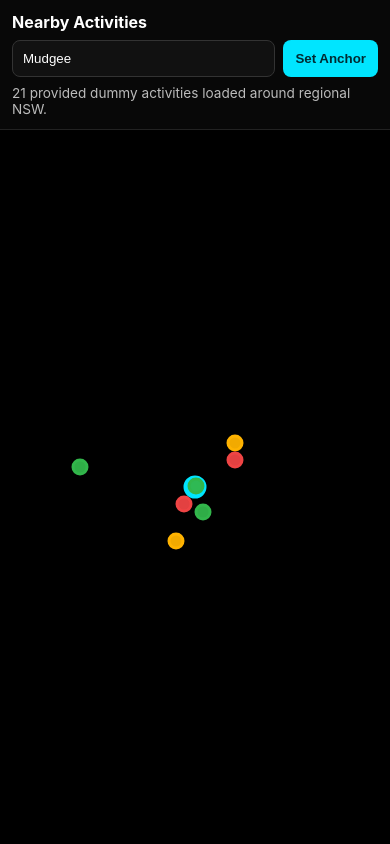
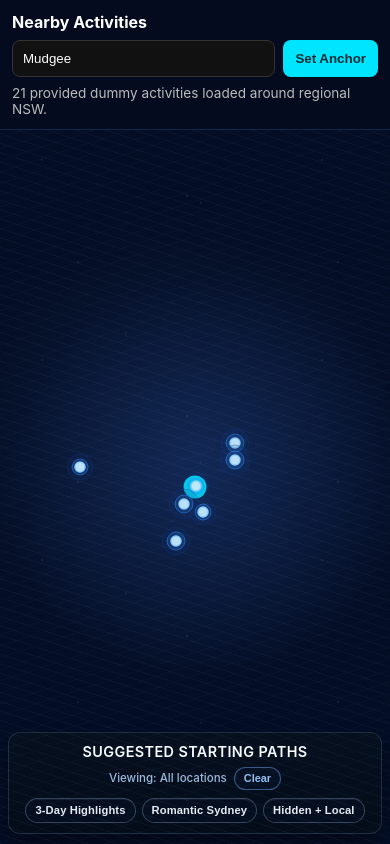
Before and after one commit to BrankP/anothertestspace, a React (Vite) app: page / in a window 390 px wide. Built offline with nearby package versions, Linux system fonts and the light colour scheme.

Commit message:
Fix leaflet map positioning for texture overlay

```diff
--- a/src/App.tsx
+++ b/src/App.tsx
@@ -18,6 +18,25 @@ export type Activity = {
   rating: number;
   distanceKm: number;
   experience: string;
+  traits: ActivityTrait[];
+};
+
+export type ActivityTrait =
+  | 'iconic'
+  | 'interactive'
+  | 'outdoor'
+  | 'scenic'
+  | 'sociable'
+  | 'walkable'
+  | 'personalised'
+  | 'culture';
+
+type SuggestedPath = 'highlights' | 'romantic' | 'hiddenLocal';
+
+const pathConfig: Record<SuggestedPath, { label: string; traits: ActivityTrait[] }> = {
+  highlights: { label: '3-Day Highlights', traits: ['iconic', 'interactive', 'outdoor'] },
+  romantic: { label: 'Romantic Sydney', traits: ['scenic', 'sociable', 'walkable'] },
+  hiddenLocal: { label: 'Hidden + Local', traits: ['personalised', 'culture'] }
 };
 
 const anchorLookup: Record<string, Anchor> = {
@@ -27,32 +46,33 @@ const anchorLookup: Record<string, Anchor> = {
 };
 
 const allActivities: Activity[] = [
-  { id: '1', name: 'Burnbrae Wines', lat: -32.57934, lng: 149.50879, address: '548 Hill End Rd, Mudgee NSW 2850', website: 'burnbraewines.com.au', phone: '+61 2 6373 3504', rating: 4.7, distanceKm: 7.6, experience: 'Estate tasting flight and vineyard walk with sunset views.' },
-  { id: '2', name: 'The Barn Restaurant', lat: -32.56532, lng: 149.61548, address: '17 Market St, Mudgee NSW 2850', website: 'thebarnmudgee.com.au', phone: '+61 2 6372 1108', rating: 4.6, distanceKm: 3.9, experience: 'Farm-to-table dinner with a chef tasting menu.' },
-  { id: '3', name: 'Clover Cellars', lat: -32.57509, lng: 149.61531, address: '9 Winery Ln, Mudgee NSW 2850', website: 'clovercellars.au', phone: '+61 2 6372 4411', rating: 4.5, distanceKm: 3.4, experience: 'Small-batch reds and cellar-door storytelling session.' },
-  { id: '4', name: 'Mudgee Golf Club', lat: -32.60532, lng: 149.59347, address: '36 Robertson St, Mudgee NSW 2850', website: 'mudgeegolf.com', phone: '+61 2 6372 1811', rating: 4.4, distanceKm: 1.8, experience: '9-hole social round with equipment hire included.' },
-  { id: '5', name: 'Avisford Nature Reserve', lat: -32.62211, lng: 149.57508, address: 'Avisford Track, Mudgee NSW 2850', website: 'visitmudgee.com/avisford', phone: '+61 2 6378 2850', rating: 4.3, distanceKm: 3.7, experience: 'Guided bush walk with native wildlife spotting.' },
-  { id: '6', name: 'Lowe Family Wine Co', lat: -32.6005, lng: 149.5801, address: '327 Tinja Ln, Mudgee NSW 2850', website: 'lowewine.com.au', phone: '+61 2 6372 0800', rating: 4.8, distanceKm: 1.5, experience: 'Premium wine tasting paired with regional cheese board.' },
-  { id: '7', name: 'Mudgee Brewing Company', lat: -32.5902, lng: 149.5887, address: 'Unit 5 Church St, Mudgee NSW 2850', website: 'mudgeebrewingco.au', phone: '+61 2 6372 2299', rating: 4.5, distanceKm: 0.2, experience: 'Craft beer paddle and behind-the-scenes brew tour.' },
-  { id: '8', name: 'Gulgong Pony Club', lat: -32.33172, lng: 149.53071, address: 'Racecourse Rd, Gulgong NSW 2852', website: 'gulgongponyclub.org.au', phone: '+61 2 6374 1133', rating: 4.2, distanceKm: 29.4, experience: 'Family horse-riding lesson with beginner coaching.' },
-  { id: '9', name: 'Gulgong Pioneers Museum', lat: -32.36051, lng: 149.53526, address: '56 Herbert St, Gulgong NSW 2852', website: 'gulgongmuseum.au', phone: '+61 2 6374 2050', rating: 4.6, distanceKm: 26.2, experience: 'Local heritage exhibits and interactive gold-rush stories.' },
-  { id: '10', name: 'Gulgong Gold Experience', lat: -32.3458, lng: 149.5314, address: '12 Goldfields Way, Gulgong NSW 2852', website: 'gulgonggoldexperience.au', phone: '+61 2 6374 9022', rating: 4.3, distanceKm: 27.8, experience: 'Hands-on panning activity with guided history talk.' },
-  { id: '11', name: 'Prince of Wales Opera House', lat: -32.3552, lng: 149.5321, address: '97 Mayne St, Gulgong NSW 2852', website: 'powoperahouse.com.au', phone: '+61 2 6374 9900', rating: 4.7, distanceKm: 26.8, experience: 'Live performance venue tour and backstage access.' },
-  { id: '12', name: 'Gulgong Holtermann Museum', lat: -32.3579, lng: 149.5348, address: '123 Mayne St, Gulgong NSW 2852', website: 'holtermannmuseum.au', phone: '+61 2 6374 1240', rating: 4.4, distanceKm: 26.5, experience: 'Photography archive and local community stories.' },
-  { id: '13', name: 'Gulgong Markets', lat: -32.3491, lng: 149.5332, address: 'Anzac Park, Gulgong NSW 2852', website: 'gulgongmarkets.org', phone: '+61 2 6374 8765', rating: 4.1, distanceKm: 27.2, experience: 'Weekend stalls with handmade crafts and produce.' },
-  { id: '14', name: 'Gulgong Brewery', lat: -32.3405, lng: 149.5299, address: '8 Brewery Lane, Gulgong NSW 2852', website: 'gulgongbrewery.au', phone: '+61 2 6374 3001', rating: 4.2, distanceKm: 28.1, experience: 'Microbrew tasting room with live acoustic sessions.' },
-  { id: '15', name: 'Pegasus Putt Putt', lat: -32.26387, lng: 148.65287, address: '42 Family Fun Rd, Dubbo NSW 2830', website: 'pegasusputtputt.com.au', phone: '+61 2 6882 7711', rating: 4.0, distanceKm: 63.7, experience: 'Mini-golf course with lights and themed holes.' },
-  { id: '16', name: 'Dundullimal Homestead', lat: -32.28593, lng: 148.60326, address: '23L Obley Rd, Dubbo NSW 2830', website: 'dundullimal.org.au', phone: '+61 2 6884 5250', rating: 4.6, distanceKm: 68.1, experience: 'Historic homestead tour with volunteer guides.' },
-  { id: '17', name: 'Dubbo Zoo', lat: -32.27294, lng: 148.58438, address: 'Obley Rd, Dubbo NSW 2830', website: 'taronga.org.au/dubbo-zoo', phone: '+61 2 6881 1400', rating: 4.8, distanceKm: 70.4, experience: 'Open-range safari loop with keeper talks.' },
-  { id: '18', name: 'Dubbo Observatory', lat: -32.2932, lng: 148.58395, address: '17L Camp Rd, Dubbo NSW 2830', website: 'dubboobservatory.com.au', phone: '+61 2 6885 1555', rating: 4.7, distanceKm: 71.5, experience: 'Night-sky telescope session with astronomy guides.' },
-  { id: '19', name: 'Old Dubbo Gaol', lat: -32.2561, lng: 148.6024, address: '90 Macquarie St, Dubbo NSW 2830', website: 'olddubbogaol.com.au', phone: '+61 2 6801 4460', rating: 4.4, distanceKm: 67.2, experience: 'Immersive historic prison walkthrough and exhibits.' },
-  { id: '20', name: 'Taronga Western Plains Cafe', lat: -32.2708, lng: 148.5895, address: 'Taronga Dr, Dubbo NSW 2830', website: 'tarongacafe.au', phone: '+61 2 6881 1540', rating: 4.1, distanceKm: 69.8, experience: 'Casual brunch stop with zoo-view seating.' },
-  { id: '21', name: 'Dubbo Regional Theatre', lat: -32.2547, lng: 148.6011, address: 'Wingewarra St, Dubbo NSW 2830', website: 'dubbotheatre.com.au', phone: '+61 2 6801 4378', rating: 4.5, distanceKm: 67.4, experience: 'Evening performance with foyer drinks package.' }
+  { id: '1', name: 'Burnbrae Wines', lat: -32.57934, lng: 149.50879, address: '548 Hill End Rd, Mudgee NSW 2850', website: 'burnbraewines.com.au', phone: '+61 2 6373 3504', rating: 4.7, distanceKm: 7.6, experience: 'Estate tasting flight and vineyard walk with sunset views.', traits: ['iconic', 'scenic', 'culture'] },
+  { id: '2', name: 'The Barn Restaurant', lat: -32.56532, lng: 149.61548, address: '17 Market St, Mudgee NSW 2850', website: 'thebarnmudgee.com.au', phone: '+61 2 6372 1108', rating: 4.6, distanceKm: 3.9, experience: 'Farm-to-table dinner with a chef tasting menu.', traits: ['sociable', 'walkable', 'personalised'] },
+  { id: '3', name: 'Clover Cellars', lat: -32.57509, lng: 149.61531, address: '9 Winery Ln, Mudgee NSW 2850', website: 'clovercellars.au', phone: '+61 2 6372 4411', rating: 4.5, distanceKm: 3.4, experience: 'Small-batch reds and cellar-door storytelling session.', traits: ['interactive', 'culture', 'personalised'] },
+  { id: '4', name: 'Mudgee Golf Club', lat: -32.60532, lng: 149.59347, address: '36 Robertson St, Mudgee NSW 2850', website: 'mudgeegolf.com', phone: '+61 2 6372 1811', rating: 4.4, distanceKm: 1.8, experience: '9-hole social round with equipment hire included.', traits: ['outdoor', 'walkable', 'sociable'] },
+  { id: '5', name: 'Avisford Nature Reserve', lat: -32.62211, lng: 149.57508, address: 'Avisford Track, Mudgee NSW 2850', website: 'visitmudgee.com/avisford', phone: '+61 2 6378 2850', rating: 4.3, distanceKm: 3.7, experience: 'Guided bush walk with native wildlife spotting.', traits: ['scenic', 'outdoor', 'iconic'] },
+  { id: '6', name: 'Lowe Family Wine Co', lat: -32.6005, lng: 149.5801, address: '327 Tinja Ln, Mudgee NSW 2850', website: 'lowewine.com.au', phone: '+61 2 6372 0800', rating: 4.8, distanceKm: 1.5, experience: 'Premium wine tasting paired with regional cheese board.', traits: ['culture', 'sociable', 'iconic'] },
+  { id: '7', name: 'Mudgee Brewing Company', lat: -32.5902, lng: 149.5887, address: 'Unit 5 Church St, Mudgee NSW 2850', website: 'mudgeebrewingco.au', phone: '+61 2 6372 2299', rating: 4.5, distanceKm: 0.2, experience: 'Craft beer paddle and behind-the-scenes brew tour.', traits: ['interactive', 'sociable', 'culture'] },
+  { id: '8', name: 'Gulgong Pony Club', lat: -32.33172, lng: 149.53071, address: 'Racecourse Rd, Gulgong NSW 2852', website: 'gulgongponyclub.org.au', phone: '+61 2 6374 1133', rating: 4.2, distanceKm: 29.4, experience: 'Family horse-riding lesson with beginner coaching.', traits: ['interactive', 'outdoor', 'personalised'] },
+  { id: '9', name: 'Gulgong Pioneers Museum', lat: -32.36051, lng: 149.53526, address: '56 Herbert St, Gulgong NSW 2852', website: 'gulgongmuseum.au', phone: '+61 2 6374 2050', rating: 4.6, distanceKm: 26.2, experience: 'Local heritage exhibits and interactive gold-rush stories.', traits: ['culture', 'iconic', 'walkable'] },
+  { id: '10', name: 'Gulgong Gold Experience', lat: -32.3458, lng: 149.5314, address: '12 Goldfields Way, Gulgong NSW 2852', website: 'gulgonggoldexperience.au', phone: '+61 2 6374 9022', rating: 4.3, distanceKm: 27.8, experience: 'Hands-on panning activity with guided history talk.', traits: ['interactive', 'culture', 'scenic'] },
+  { id: '11', name: 'Prince of Wales Opera House', lat: -32.3552, lng: 149.5321, address: '97 Mayne St, Gulgong NSW 2852', website: 'powoperahouse.com.au', phone: '+61 2 6374 9900', rating: 4.7, distanceKm: 26.8, experience: 'Live performance venue tour and backstage access.', traits: ['iconic', 'culture', 'sociable'] },
+  { id: '12', name: 'Gulgong Holtermann Museum', lat: -32.3579, lng: 149.5348, address: '123 Mayne St, Gulgong NSW 2852', website: 'holtermannmuseum.au', phone: '+61 2 6374 1240', rating: 4.4, distanceKm: 26.5, experience: 'Photography archive and local community stories.', traits: ['personalised', 'culture', 'walkable'] },
+  { id: '13', name: 'Gulgong Markets', lat: -32.3491, lng: 149.5332, address: 'Anzac Park, Gulgong NSW 2852', website: 'gulgongmarkets.org', phone: '+61 2 6374 8765', rating: 4.1, distanceKm: 27.2, experience: 'Weekend stalls with handmade crafts and produce.', traits: ['sociable', 'walkable', 'outdoor'] },
+  { id: '14', name: 'Gulgong Brewery', lat: -32.3405, lng: 149.5299, address: '8 Brewery Lane, Gulgong NSW 2852', website: 'gulgongbrewery.au', phone: '+61 2 6374 3001', rating: 4.2, distanceKm: 28.1, experience: 'Microbrew tasting room with live acoustic sessions.', traits: ['sociable', 'personalised', 'interactive'] },
+  { id: '15', name: 'Pegasus Putt Putt', lat: -32.26387, lng: 148.65287, address: '42 Family Fun Rd, Dubbo NSW 2830', website: 'pegasusputtputt.com.au', phone: '+61 2 6882 7711', rating: 4.0, distanceKm: 63.7, experience: 'Mini-golf course with lights and themed holes.', traits: ['interactive', 'outdoor', 'walkable'] },
+  { id: '16', name: 'Dundullimal Homestead', lat: -32.28593, lng: 148.60326, address: '23L Obley Rd, Dubbo NSW 2830', website: 'dundullimal.org.au', phone: '+61 2 6884 5250', rating: 4.6, distanceKm: 68.1, experience: 'Historic homestead tour with volunteer guides.', traits: ['iconic', 'culture', 'personalised'] },
+  { id: '17', name: 'Dubbo Zoo', lat: -32.27294, lng: 148.58438, address: 'Obley Rd, Dubbo NSW 2830', website: 'taronga.org.au/dubbo-zoo', phone: '+61 2 6881 1400', rating: 4.8, distanceKm: 70.4, experience: 'Open-range safari loop with keeper talks.', traits: ['iconic', 'outdoor', 'interactive'] },
+  { id: '18', name: 'Dubbo Observatory', lat: -32.2932, lng: 148.58395, address: '17L Camp Rd, Dubbo NSW 2830', website: 'dubboobservatory.com.au', phone: '+61 2 6885 1555', rating: 4.7, distanceKm: 71.5, experience: 'Night-sky telescope session with astronomy guides.', traits: ['scenic', 'interactive', 'iconic'] },
+  { id: '19', name: 'Old Dubbo Gaol', lat: -32.2561, lng: 148.6024, address: '90 Macquarie St, Dubbo NSW 2830', website: 'olddubbogaol.com.au', phone: '+61 2 6801 4460', rating: 4.4, distanceKm: 67.2, experience: 'Immersive historic prison walkthrough and exhibits.', traits: ['culture', 'iconic', 'walkable'] },
+  { id: '20', name: 'Taronga Western Plains Cafe', lat: -32.2708, lng: 148.5895, address: 'Taronga Dr, Dubbo NSW 2830', website: 'tarongacafe.au', phone: '+61 2 6881 1540', rating: 4.1, distanceKm: 69.8, experience: 'Casual brunch stop with zoo-view seating.', traits: ['sociable', 'scenic', 'walkable'] },
+  { id: '21', name: 'Dubbo Regional Theatre', lat: -32.2547, lng: 148.6011, address: 'Wingewarra St, Dubbo NSW 2830', website: 'dubbotheatre.com.au', phone: '+61 2 6801 4378', rating: 4.5, distanceKm: 67.4, experience: 'Evening performance with foyer drinks package.', traits: ['culture', 'personalised', 'sociable'] }
 ];
 
 const App = () => {
   const [query, setQuery] = useState('Mudgee');
   const [anchor, setAnchor] = useState<Anchor>(anchorLookup.mudgee);
+  const [activePath, setActivePath] = useState<SuggestedPath | null>(null);
 
   const activities = useMemo(() => allActivities, []);
 
@@ -81,7 +101,43 @@ const App = () => {
       </header>
 
       <main className="map-wrap">
-        <ActivityMap anchor={anchor} activities={activities} />
+        <ActivityMap
+          anchor={anchor}
+          activities={activities}
+          highlightedTraits={activePath ? pathConfig[activePath].traits : []}
+        />
+        <section className="suggested-paths" aria-label="Suggested starting paths">
+          <h2>Suggested starting paths</h2>
+          <div className="viewing-row">
+            <p>Viewing: {activePath ? pathConfig[activePath].label : 'All locations'}</p>
+            <button type="button" className="clear-chip" onClick={() => setActivePath(null)}>
+              Clear
+            </button>
+          </div>
+          <div className="path-button-row">
+            <button
+              type="button"
+              className={`path-button ${activePath === 'highlights' ? 'path-button-active' : ''}`}
+              onClick={() => setActivePath('highlights')}
+            >
+              3-Day Highlights
+            </button>
+            <button
+              type="button"
+              className={`path-button ${activePath === 'romantic' ? 'path-button-active' : ''}`}
+              onClick={() => setActivePath('romantic')}
+            >
+              Romantic Sydney
+            </button>
+            <button
+              type="button"
+              className={`path-button ${activePath === 'hiddenLocal' ? 'path-button-active' : ''}`}
+              onClick={() => setActivePath('hiddenLocal')}
+            >
+              Hidden + Local
+            </button>
+          </div>
+        </section>
       </main>
     </div>
   );
--- a/src/styles.css
+++ b/src/styles.css
@@ -21,8 +21,8 @@ body,
 
 .top-panel {
   padding: 12px;
-  background: #080808;
-  border-bottom: 1px solid #222;
+  background: #040b1e;
+  border-bottom: 1px solid #122645;
 }
 
 .top-panel h1 {
@@ -60,13 +60,53 @@ body,
 }
 
 .map-wrap {
+  position: relative;
   min-height: 0;
+  background:
+    radial-gradient(circle at 22% 35%, rgba(60, 101, 188, 0.22), transparent 45%),
+    radial-gradient(circle at 78% 22%, rgba(36, 78, 164, 0.2), transparent 40%),
+    radial-gradient(circle at 60% 75%, rgba(25, 56, 122, 0.25), transparent 48%),
+    #020918;
+  overflow: hidden;
+}
+
+.map-wrap::before {
+  content: '';
+  position: absolute;
+  inset: 0;
+  pointer-events: none;
+  z-index: 350;
+  opacity: 0.42;
+  background:
+    radial-gradient(circle at 30% 60%, rgba(145, 188, 255, 0.2) 0 1px, transparent 1.5px),
+    radial-gradient(circle at 67% 28%, rgba(124, 170, 255, 0.18) 0 1px, transparent 1.5px),
+    repeating-linear-gradient(18deg, rgba(125, 165, 244, 0.1) 0 1px, transparent 1px 9px),
+    repeating-linear-gradient(-18deg, rgba(65, 113, 201, 0.08) 0 1px, transparent 1px 11px);
+  background-size: 260px 220px, 300px 260px, 100% 100%, 100% 100%;
+  mix-blend-mode: screen;
 }
 
 .leaflet-map {
+  position: relative;
   width: 100%;
   height: 100%;
-  background: #000;
+  background:
+    radial-gradient(circle at 52% 48%, rgba(31, 70, 145, 0.33), transparent 48%),
+    radial-gradient(circle at 48% 45%, rgba(92, 145, 238, 0.1), transparent 58%),
+    #030d24;
+}
+
+.leaflet-map::before {
+  content: '';
+  position: absolute;
+  inset: 0;
+  pointer-events: none;
+  background:
+    radial-gradient(circle at 15% 15%, rgba(137, 198, 255, 0.16) 0 1px, transparent 1.5px),
+    radial-gradient(circle at 85% 30%, rgba(132, 178, 255, 0.2) 0 1px, transparent 1.7px),
+    radial-gradient(circle at 42% 78%, rgba(174, 207, 255, 0.14) 0 1px, transparent 1.5px);
+  background-size: 280px 200px, 220px 220px, 300px 260px;
+  opacity: 0.55;
 }
 
 .activity-tooltip .leaflet-tooltip-content {
@@ -147,6 +187,95 @@ body,
   font-size: 0.9rem;
 }
 
+.popup-traits {
+  margin: 10px 0 0;
+  color: #425466;
+  font-size: 0.85rem;
+  text-transform: capitalize;
+}
+
+.suggested-paths {
+  position: absolute;
+  left: 50%;
+  bottom: 16px;
+  transform: translateX(-50%);
+  width: min(92vw, 430px);
+  background: linear-gradient(180deg, rgba(6, 16, 30, 0.9), rgba(4, 12, 24, 0.9));
+  border: 1px solid rgba(133, 170, 223, 0.2);
+  border-radius: 14px;
+  padding: 11px 12px 10px;
+  box-shadow: 0 9px 20px rgba(0, 0, 0, 0.42);
+  backdrop-filter: blur(4px);
+}
+
+.suggested-paths h2 {
+  margin: 0;
+  text-align: center;
+  font-size: 0.96rem;
+  font-weight: 600;
+  color: #f8fbff;
+  letter-spacing: 0.03em;
+  text-transform: uppercase;
+}
+
+.viewing-row {
+  margin-top: 8px;
+  display: flex;
+  align-items: center;
+  justify-content: center;
+  gap: 8px;
+  flex-wrap: wrap;
+}
+
+.viewing-row p {
+  margin: 0;
+  color: #9cb9dd;
+  font-size: 0.78rem;
+  font-weight: 500;
+}
+
+.clear-chip {
+  border: 1px solid rgba(106, 157, 231, 0.5);
+  background: rgba(7, 22, 44, 0.5);
+  color: #93bdf3;
+  border-radius: 999px;
+  font-size: 0.7rem;
+  font-weight: 600;
+  line-height: 1;
+  padding: 5px 10px 6px;
+  cursor: pointer;
+}
+
+.path-button-row {
+  margin-top: 10px;
+  display: flex;
+  gap: 7px;
+  justify-content: center;
+  flex-wrap: wrap;
+}
+
+.path-button {
+  border: 1px solid rgba(140, 170, 209, 0.34);
+  background: rgba(6, 16, 33, 0.84);
+  color: rgba(241, 246, 255, 0.95);
+  border-radius: 999px;
+  font-size: 0.74rem;
+  font-weight: 560;
+  letter-spacing: 0.01em;
+  padding: 6px 11px 7px;
+  line-height: 1;
+  cursor: pointer;
+  box-shadow: inset 0 1px 0 rgba(255, 255, 255, 0.05);
+}
+
+.path-button-active {
+  border-color: rgba(104, 170, 255, 0.95);
+  background: linear-gradient(180deg, rgba(11, 74, 164, 0.85), rgba(7, 42, 98, 0.85));
+  box-shadow:
+    0 0 0 1px rgba(114, 179, 255, 0.32),
+    0 10px 18px rgba(2, 17, 45, 0.38);
+}
+
 @media (max-width: 640px) {
   .popup-card {
     width: min(92vw, 340px);
@@ -155,4 +284,39 @@ body,
   .popup-card h3 {
     font-size: 1.45rem;
   }
+
+  .suggested-paths {
+    width: calc(100% - 16px);
+    bottom: 10px;
+    border-radius: 12px;
+    padding: 10px;
+  }
+
+  .suggested-paths h2 {
+    font-size: 0.9rem;
+  }
+
+  .viewing-row {
+    margin-top: 7px;
+    gap: 7px;
+  }
+
+  .viewing-row p {
+    font-size: 0.72rem;
+  }
+
+  .clear-chip {
+    font-size: 0.68rem;
+    padding: 5px 9px;
+  }
+
+  .path-button-row {
+    margin-top: 8px;
+    gap: 6px;
+  }
+
+  .path-button {
+    font-size: 0.7rem;
+    padding: 6px 9px;
+  }
 }
```
Also changed, not shown: src/components/ActivityMap.tsx (+46 -8 lines).
